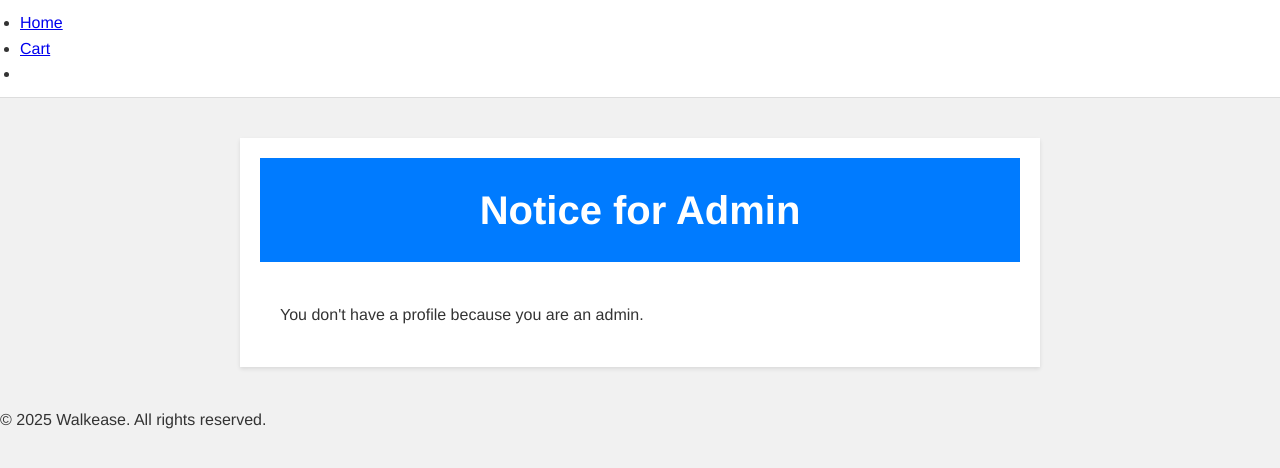
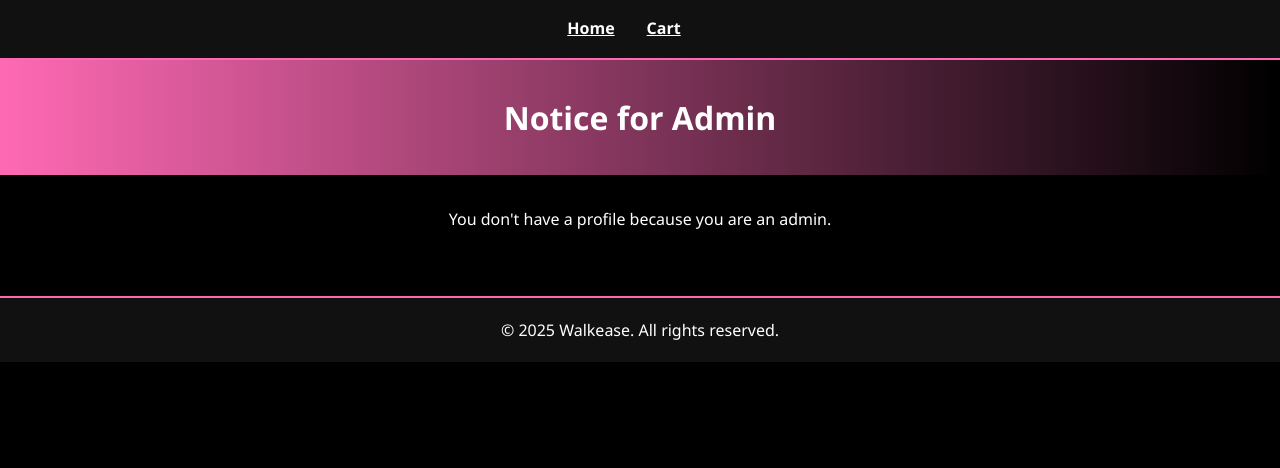
Before and after one commit to Farah-94/Project4-Ecommerce-website, a Django app: page /user/profile/ in a window 1280 px wide. Shown: the top 468 px of the page. Run offline with Django 5.2, Linux system fonts and the light colour scheme; a user stored in the database is signed in.

Commit message:
user css updated

```diff
--- a/walkease/user/static/user/css/style.css
+++ b/walkease/user/static/user/css/style.css
@@ -1,122 +1,151 @@
-/* Reset some default browser styles */
+/* === Base Reset and Body === */
 * {
-  box-sizing: border-box;
   margin: 0;
   padding: 0;
+  box-sizing: border-box;
 }
 
-/* General page styling */
 body {
-  font-family: "Helvetica Neue", Helvetica, Arial, sans-serif;
-  background-color: #f1f1f1;
-  color: #333;
+  font-family: 'Segoe UI', Tahoma, Geneva, Verdana, sans-serif;
+  background-color: #000; /* Black */
+  color: #fff; /* White */
   line-height: 1.6;
-  font-size: 16px;
 }
 
-/* Header styles */
+/* === Navigation Bar === */
 header {
-  background-color: #fff;
-  border-bottom: 1px solid #ddd;
-  padding: 10px 20px;
-  display: flex;
-  justify-content: space-between;
-  align-items: center;
+  background-color: #111;
+  border-bottom: 2px solid #ff69b4;
 }
 
-header .logo img {
-  height: 50px;
+nav ul {
+  display: flex;
+  justify-content: center;
+  list-style: none;
+  padding: 1rem;
+  gap: 2rem;
 }
 
-header .header-right a {
-  margin-left: 20px;
-  text-decoration: none;
-  color: #333;
+nav ul li a {
+  color: #fff;
   font-weight: bold;
+  transition: color 0.3s ease;
 }
 
-header .header-right a:hover {
-  color: #007bff;
+nav ul li a:hover {
+  color: #ff69b4; /* Pink hover */
 }
 
-/* Profile page container */
-.profile-page {
-  max-width: 800px;
-  margin: 40px auto;
-  padding: 20px;
-  background-color: #fff;
-  box-shadow: 0 2px 4px rgba(0,0,0,0.1);
-}
-
-/* Profile banner */
+/* === Banner Section === */
 .profile-banner {
-  background-color: #007bff;
-  color: #fff;
-  padding: 20px;
+  background: linear-gradient(90deg, #ff69b4, #000);
   text-align: center;
+  padding: 2rem;
 }
 
 .profile-banner h1 {
-  font-size: 2.5rem;
-  margin: 0;
+  color: #fff;
+  font-size: 2rem;
 }
 
-/* Profile container to hold avatar and info */
+/* === Profile Container === */
 .profile-container {
   display: flex;
   flex-wrap: wrap;
-  margin-top: 20px;
-  padding: 20px;
+  justify-content: center;
+  gap: 2rem;
+  padding: 2rem;
+  max-width: 1000px;
+  margin: auto;
 }
 
-.profile-avatar {
-  flex: 0 0 200px;
-  margin-right: 20px;
-  text-align: center;
+/* === Avatar === */
+.profile-avatar img {
+  border: 4px solid #ff69b4;
+  border-radius: 50%;
+  width: 180px;
+  height: 180px;
+  object-fit: cover;
+  box-shadow: 0 0 15px rgba(255, 105, 180, 0.4);
 }
 
-.profile-avatar img {
-  width: 100%;
-  border-radius: 50%;
-  border: 4px solid #007bff;
-}
-
-.profile-info {
-  flex: 1 1 300px;
+/* === Profile Info === */
+.profile-info, .profile-update-form {
+  flex: 1;
+  min-width: 280px;
+  background-color: #111;
+  padding: 1.5rem;
+  border: 1px solid #444;
+  border-radius: 10px;
+  box-shadow: 0 0 10px rgba(255, 105, 180, 0.2);
 }
 
 .profile-info h2 {
-  margin-bottom: 10px;
-  font-size: 1.8rem;
+  color: #ff69b4;
+  margin-bottom: 1rem;
 }
 
 .profile-info p {
-  margin-bottom: 10px;
-  font-size: 1rem;
+  margin-bottom: 0.7rem;
 }
 
-.profile-info p strong {
-  width: 120px;
-  display: inline-block;
+/* === Form === */
+form input, form textarea, form select, form input[type="date"] {
+  width: 100%;
+  padding: 0.6rem;
+  margin-bottom: 1rem;
+  border: 1px solid #ff69b4;
+  border-radius: 6px;
+  background: #222;
+  color: #fff;
 }
 
-/* Profile actions / buttons */
-.profile-actions {
-  margin-top: 20px;
-  text-align: right;
+/* === Messages === */
+.messages {
+  list-style: none;
+  text-align: center;
+  margin: 1rem 0;
 }
 
-.profile-actions a.btn-update {
-  background-color: #007bff;
-  color: #fff;
-  padding: 10px 20px;
-  text-decoration: none;
-  border-radius: 4px;
-  transition: background-color 0.3s;
+.messages li {
+  padding: 0.8rem;
+  border-radius: 5px;
+  margin-bottom: 0.5rem;
 }
 
-.profile-actions a.btn-update:hover {
-  background-color: #0056b3;
+.messages .success {
+  background-color: #28a745;
 }
 
-/* Footer styling
+.messages .error {
+  background-color: #dc3545;
+}
+
+/* === Buttons === */
+.btn-update, .btn-cancel {
+  display: inline-block;
+  padding: 0.7rem 1.4rem;
+  background: #ff69b4;
+  color: #000;
+  border: none;
+  border-radius: 5px;
+  font-weight: bold;
+  text-align: center;
+  text-decoration: none;
+  margin-right: 1rem;
+  transition: background 0.3s ease;
+}
+
+.btn-update:hover, .btn-cancel:hover {
+  background: #ff85c1;
+  color: #000;
+}
+
+/* === Footer === */
+footer {
+  text-align: center;
+  padding: 1.2rem;
+  background-color: #111;
+  border-top: 2px solid #ff69b4;
+  margin-top: 2rem;
+}
```
